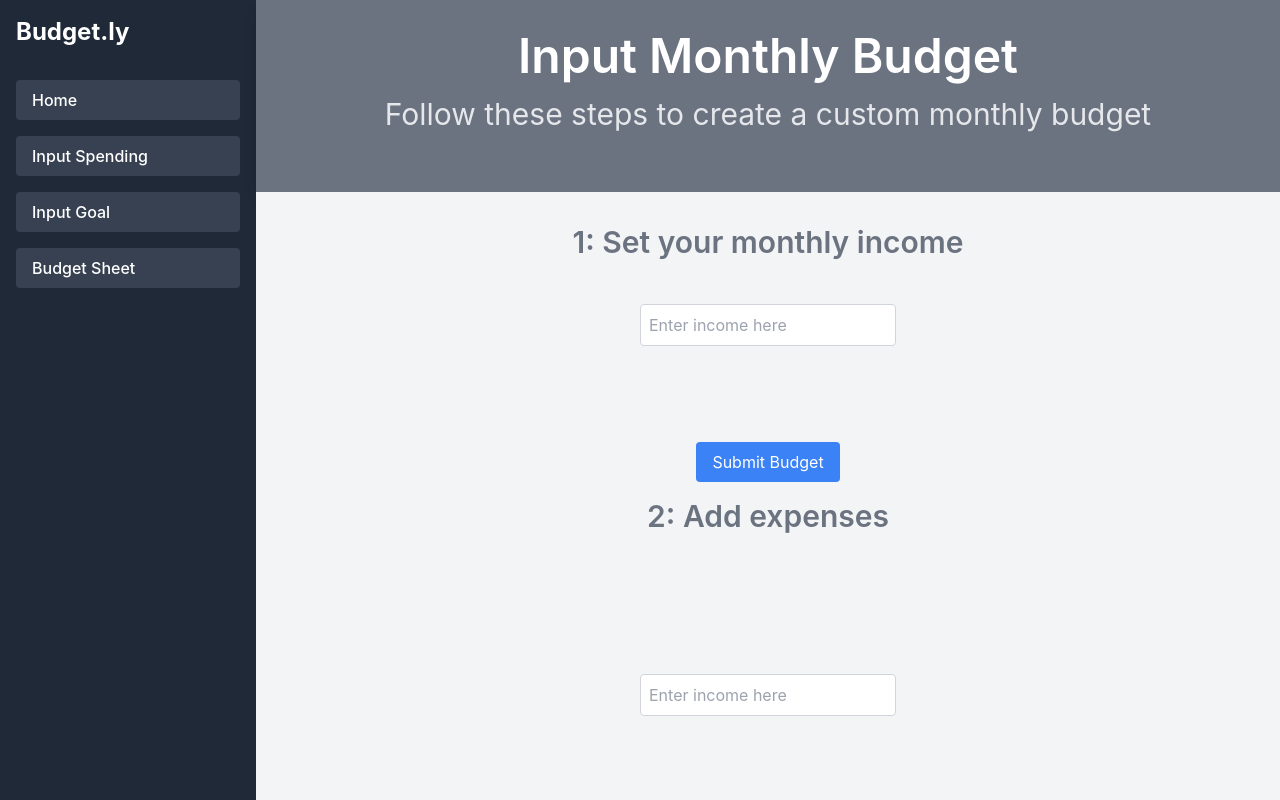
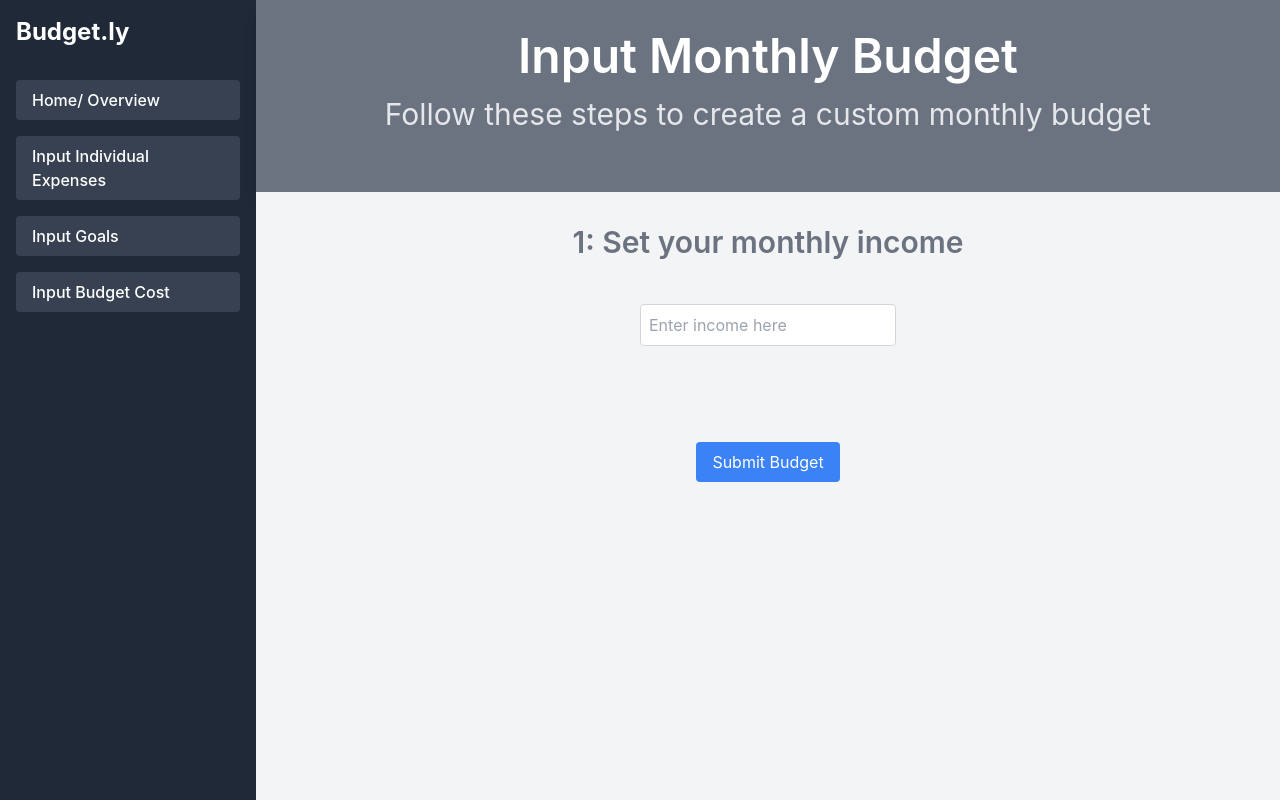
Before and after one commit to SarahMendoza/CS5319-Final-Project-Group-9-Mendoza-Kersen-Ogunrinde, a React (Create React App) app: page /budget in a window 1280 px wide. Built offline with nearby package versions, Linux system fonts and the light colour scheme.

Commit message:
fixed conflicts

```diff
--- a/src/components/Budget.tsx
+++ b/src/components/Budget.tsx
@@ -1,10 +1,15 @@
 import React, { useState } from 'react';
+import { useNavigate } from 'react-router-dom';
 import Sidebar from './Sidebar.tsx';
 
 const Budget = () => {
 
-    //added to allow user enter income
+    // useState for income
     const [income, setIncome] = useState('');
+
+    // useState for animation
+    const [showSuccess, setShowSuccess] = useState(false);
+    const navigate = useNavigate();
 
     //submit budget function
     const submitBudget = () => {
@@ -16,7 +21,15 @@ const Budget = () => {
         .then(res => res.json())
         .then(data => {
           console.log('Budget response:', data);
-          alert(`Budget set to $${data.budget}`);
+
+          //animate confirmation
+          setShowSuccess(true);
+
+          // after 1 seconds, redirect to "/sheet"
+          setTimeout(() => {
+            setShowSuccess(false);
+            navigate('/sheet');
+          }, 1000);
         })
         .catch(error => {
           console.error('Error setting budget:', error);
@@ -41,6 +54,8 @@ const Budget = () => {
                 Follow these steps to create a custom monthly budget
             </p>
             </div>
+
+            {/* first step is to set income */}
             <div className="h-48 bg-gray-100 text-gray-500 py-8">
                 <h1 className="text-3xl text-center font-semibold">1: Set your monthly income</h1>
             </div>
@@ -70,23 +85,14 @@ const Budget = () => {
           </button>
         </div>
 
-            {/*********************************************************************************************************/}
-
-            <div>
-                <div className="h-48 bg-gray-100 text-gray-500 py-4">
-                    <h1 className="text-3xl text-center font-semibold">2: Add expenses</h1>
+        {/* add confirmaation animation */}
+        {showSuccess && (
+          <div className="absolute top-1/2 left-1/2 transform -translate-x-1/2 -translate-y-1/2 bg-green-500 text-white px-6 py-4 rounded-lg shadow-lg transition-all duration-500">
+            Thanks for entering your budget! Now enter your expenses...
           </div>
-                <div className="flex justify-center">
-                    <input
-                    type="text"
-                    placeholder="Enter income here"
-                    className="w-64 p-2 rounded border border-gray-300"
-                    />
+        )}
       </div>
     </div>
-        </div>
-        </div>
-
   );
 };
 
--- a/src/components/Sidebar.tsx
+++ b/src/components/Sidebar.tsx
@@ -26,16 +26,16 @@ const Sidebar = () => {
     <div className="h-screen w-64 bg-gray-800 text-white flex flex-col p-4 shadow-lg">
       <h2 className="text-2xl font-bold mb-8">Budget.ly</h2>
       <button className="bg-gray-700 hover:bg-gray-600 text-white font-medium py-2 px-4 rounded mb-4 text-left" onClick={handleHome}>
-        Home
+        Home/ Overview
       </button>
       <button className="bg-gray-700 hover:bg-gray-600 text-white font-medium py-2 px-4 rounded mb-4 text-left" onClick={handleSpending}>
-        Input Spending
+        Input Individual Expenses
       </button>
       <button className="bg-gray-700 hover:bg-gray-600 text-white font-medium py-2 px-4 rounded mb-4 text-left" onClick={handleGoal}>
-        Input Goal
+        Input Goals
       </button>
       <button className="bg-gray-700 hover:bg-gray-600 text-white font-medium py-2 px-4 rounded text-left" onClick={handleSheet}>
-        Budget Sheet
+        Input Budget Cost
       </button>
     </div>
   );
```
Lines whose indentation alone changed are shown as unchanged.
